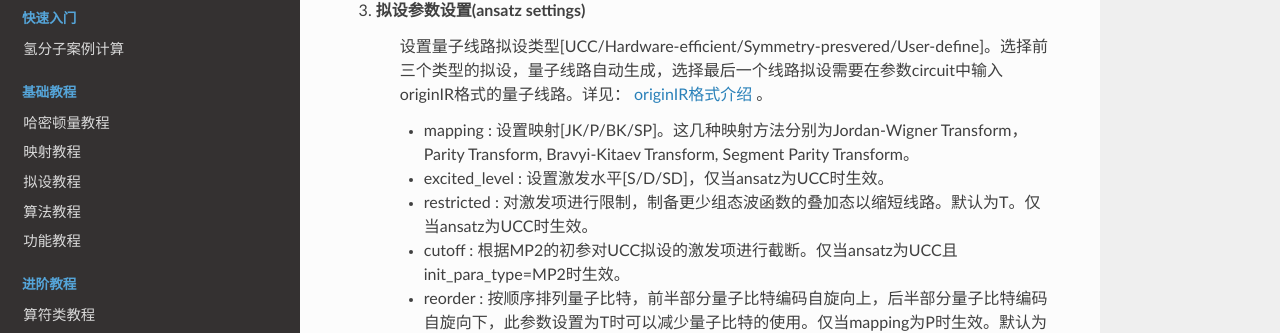
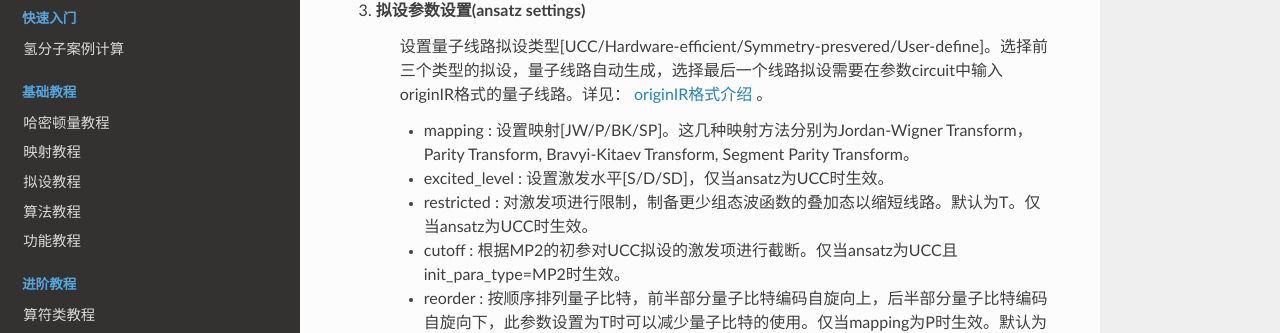
Before and after one commit to OriginQ/pyChemiQ-tutorial, a Sphinx documentation site: the page built from source/06API/Configs.rst, in a window 1280 px wide and 900 px high, scrolled down 1027 px. Shown: the part 137-470 px from the top of the window. Built offline with Sphinx 7.4.7 and the Read the Docs theme 2.0.0, drawn with Linux system fonts in a browser that asks for light colours.

Commit message:
<modify> correct typos

```diff
--- a/source/06API/Configs.rst
+++ b/source/06API/Configs.rst
@@ -53,7 +53,7 @@
 3. 拟设参数设置(ansatz settings)
     设置量子线路拟设类型[UCC/Hardware-efficient/Symmetry-presvered/User-define]。选择前三个类型的拟设，量子线路自动生成，选择最后一个线路拟设需要在参数circuit中输入originIR格式的量子线路。详见： `originIR格式介绍 <https://pyqpanda-toturial.readthedocs.io/zh/latest/QProgToOriginIR.html>`_ 。
 
-    - mapping : 设置映射[JK/P/BK/SP]。这几种映射方法分别为Jordan-Wigner Transform，Parity Transform, Bravyi-Kitaev Transform, Segment Parity Transform。
+    - mapping : 设置映射[JW/P/BK/SP]。这几种映射方法分别为Jordan-Wigner Transform，Parity Transform, Bravyi-Kitaev Transform, Segment Parity Transform。
 
     - excited_level : 设置激发水平[S/D/SD]，仅当ansatz为UCC时生效。
 
```
